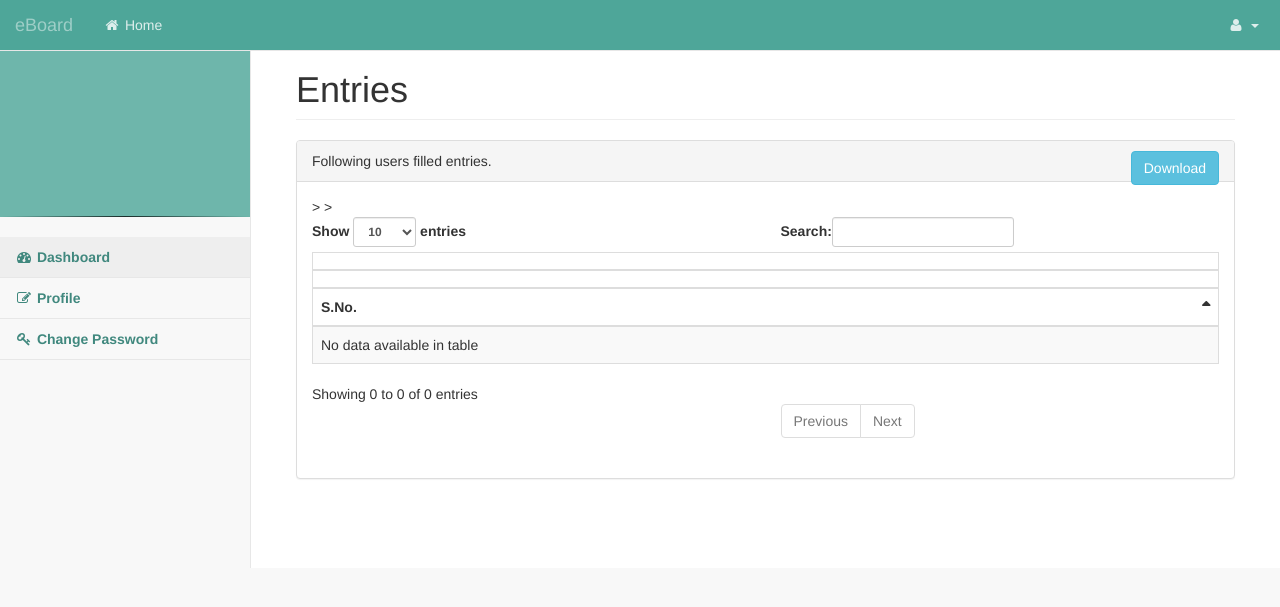
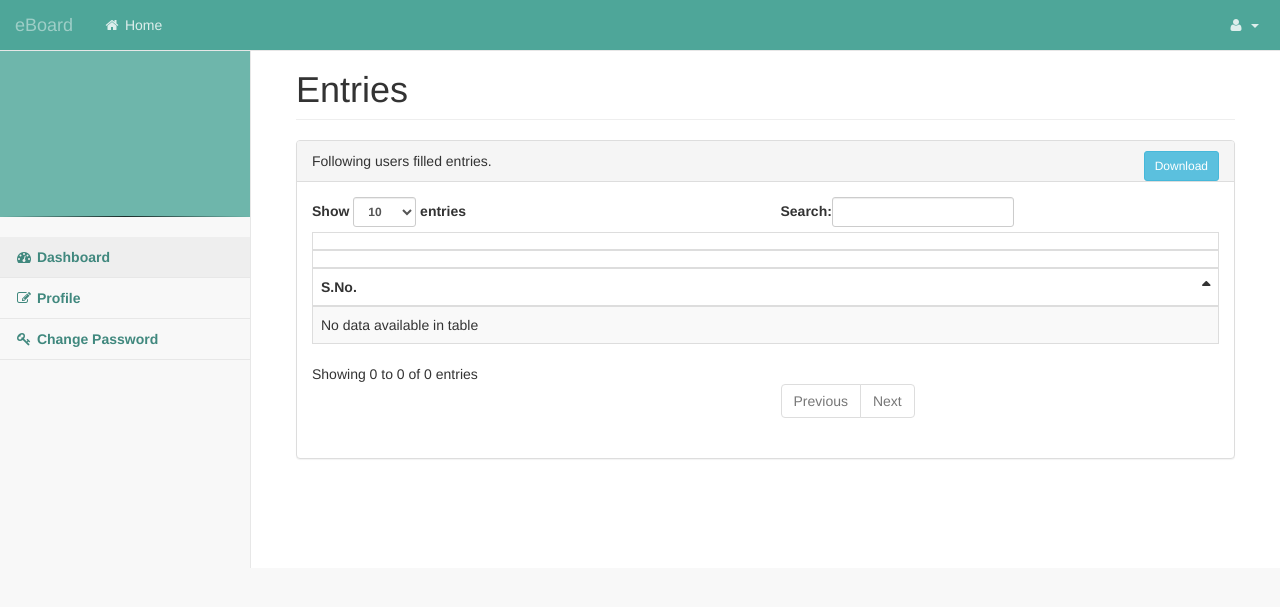
Before and after one commit to tej1996/EventDetails, a Django app: template website/templates/website/entries.html in a window 1280 px wide. Shown: the top 607 px of the page. Run offline with Django 3.2, Linux system fonts and the light colour scheme; the template is opened without the code that fills it, so the values that code supplies are empty; parts of the project's set-up code (start-up, migrations or seed data) failed here and were passed over; some libraries are stand-ins or nearby versions.

Commit message:
extra characters removed

```diff
--- a/website/templates/website/entries.html
+++ b/website/templates/website/entries.html
@@ -24,7 +24,7 @@
                 <div class="col-lg-12">
                     <div class="panel panel-default">
                         <div class="panel-heading">
-                            Following users filled entries. <button class="btn btn-info pull-right" id="download">Download</button>
+                            Following users filled entries. <button class="btn btn-info btn-sm pull-right" id="download">Download</button>
                         </div>
                         <!-- /.panel-heading -->
                         <div class="panel-body">
@@ -165,7 +165,7 @@
                                                 </th>
                                             {% endif %}
                                         </tr>
-                                    </thead>>
+                                    </thead>
                                     <tbody>
                                     {% for row in entry %}
 
@@ -295,7 +295,7 @@
                                             {% endif %}
                                         </tr>
                                     {% endfor %}
-                                    </tbody>>
+                                    </tbody>
                                 </table>
                             </div>
                             <!-- /.table-responsive -->
```
